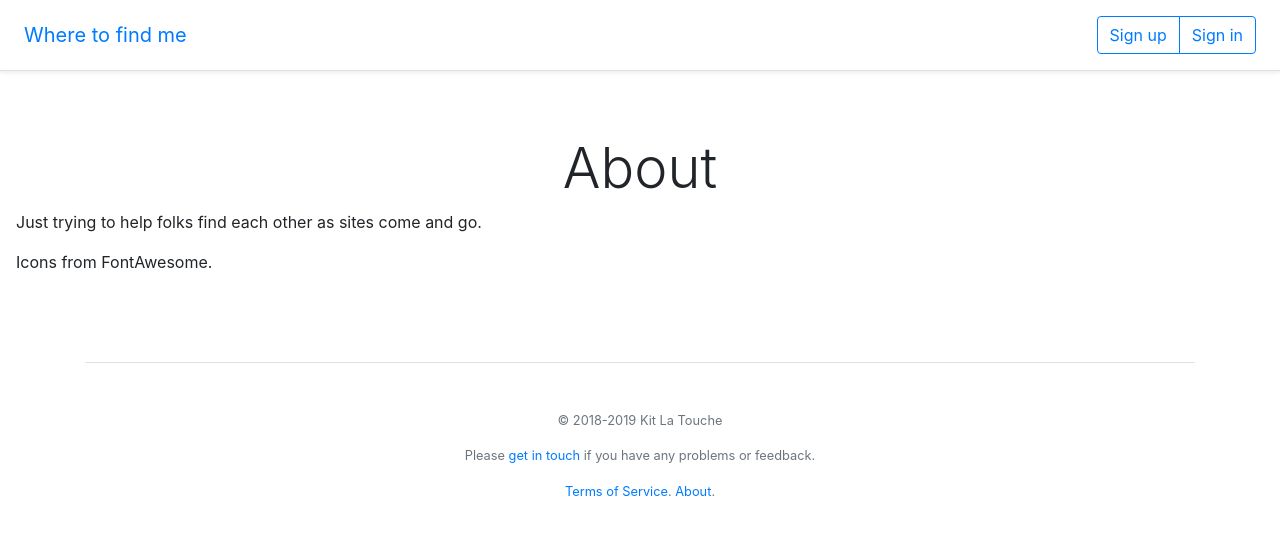
After one commit to wlonk/wheretofind.me, a Django app: page /about/ in a window 1280 px wide. The commit adds this page. Shown: the top 535 px of the page. Run offline with Django 3.2, Linux system fonts and the light colour scheme; some libraries are stand-ins or nearby versions.

Commit message:
Add Terms of Service and About

```diff
--- /dev/null
+++ b/templates/about.html
@@ -0,0 +1,11 @@
+{% extends "base.html" %}
+
+{% block "main" %}
+<h1 class="display-4 text-center">About</h1>
+<p>
+  Just trying to help folks find each other as sites come and go.
+</p>
+<p>
+  Icons from FontAwesome.
+</p>
+{% endblock "main" %}
--- a/templates/base.html
+++ b/templates/base.html
@@ -5,7 +5,7 @@
     <meta name="viewport" content="width=device-width, initial-scale=1, shrink-to-fit=no">
     <meta name="description" content="">
     <meta name="author" content="">
-    <link rel="icon" href="">
+    <link rel="shortcut icon" type="image/png" href="">
 
     <title>Where to find me</title>
 
@@ -69,7 +69,10 @@
         </div>
         <div class="row">
           <div class="col-12 col-md text-center">
-            <small class="d-block mb-3 text-muted"><a href="{% url "tos" %}">Terms of Service</a>.</small>
+            <small class="d-block mb-3 text-muted">
+              <a href="{% url "tos" %}">Terms of Service</a>.
+              <a href="{% url "about" %}">About</a>.
+            </small>
           </div>
         </div>
       </footer>
--- a/wheretofindme/urls.py
+++ b/wheretofindme/urls.py
@@ -39,5 +39,6 @@ urlpatterns = [
     path("s/me/", views.MeRedirectView.as_view(), name="me"),
     path("s/edit/", views.EditView.as_view(), name="identity-edit"),
     path("tos/", TemplateView.as_view(template_name="tos.html"), name="tos"),
+    path("about/", TemplateView.as_view(template_name="about.html"), name="about"),
     path("", TemplateView.as_view(template_name="base.html"), name="root"),
 ]
```
